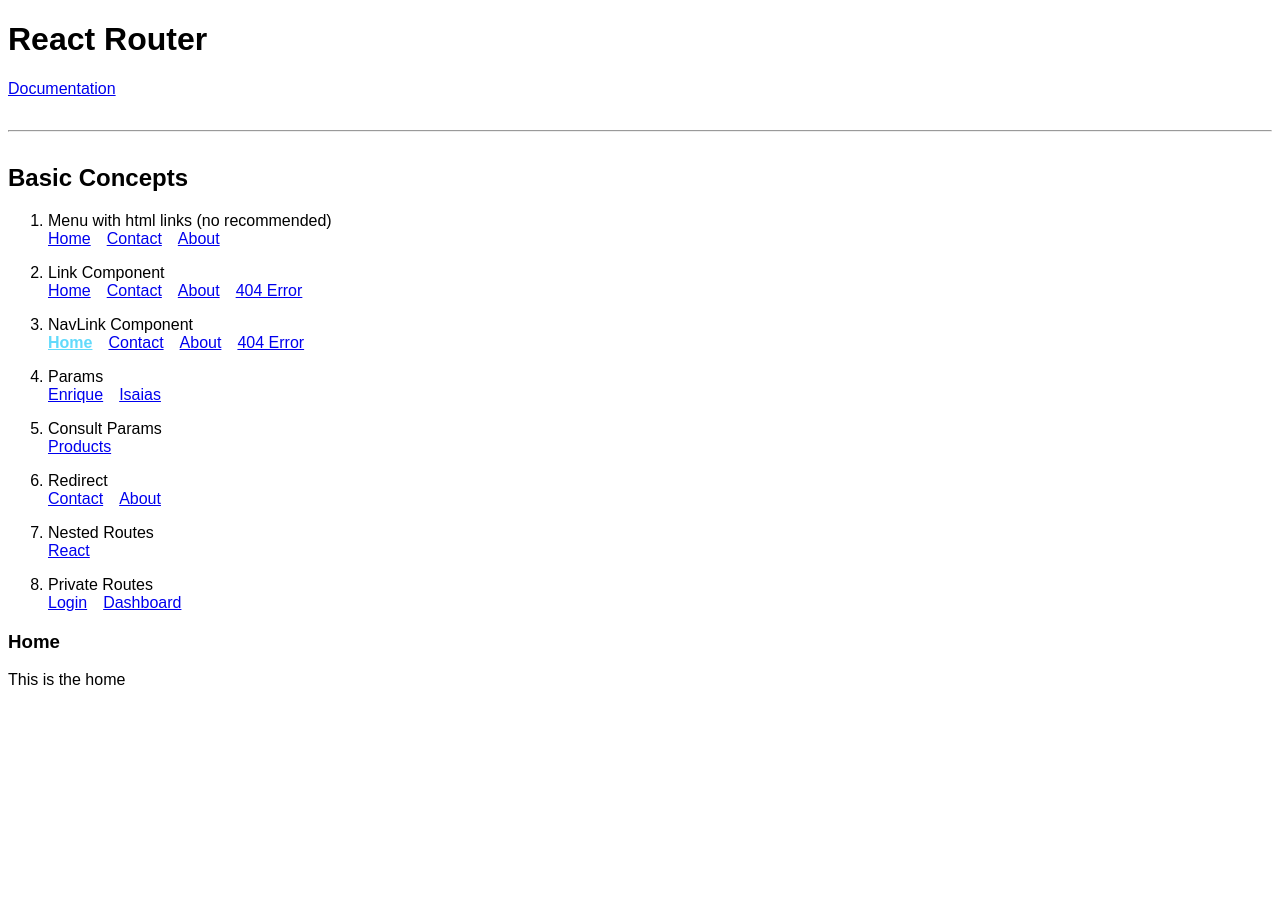
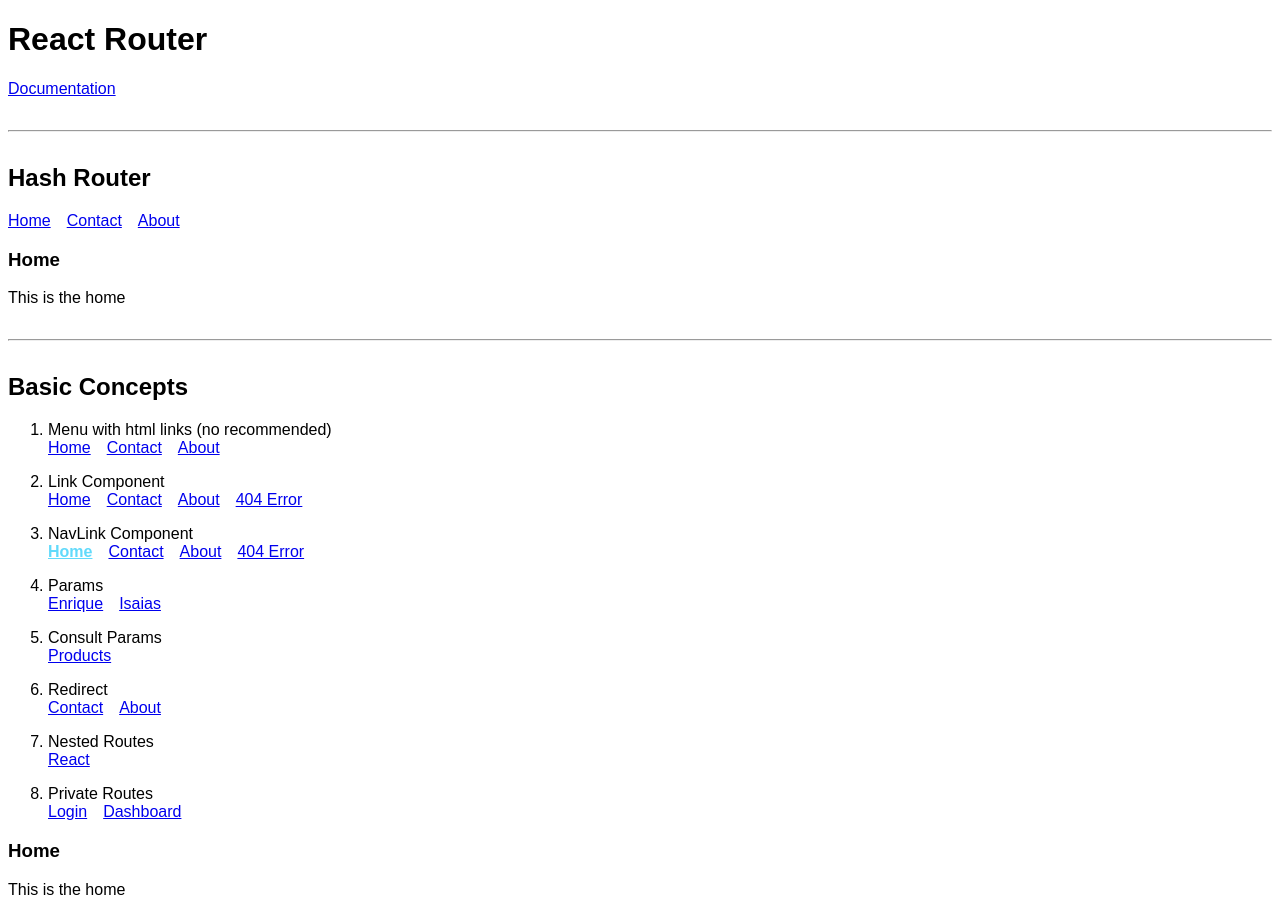
Before and after one commit to 2018030429/react-course-jm, a React (Create React App) app in the folder router-dom/: page / in a window 1280 px wide. Before the commit the page ends 800 px from the top, so only its background shows below. Built offline with nearby package versions, Linux system fonts and the light colour scheme.

Commit message:
React Router - HashRouter

```diff
--- a/router-dom/src/components/BasicConcepts.js
+++ b/router-dom/src/components/BasicConcepts.js
@@ -1,5 +1,5 @@
 import React from 'react'
-import { BrowserRouter as Router, Redirect, Route, Switch } from 'react-router-dom'
+import { BrowserRouter as Router, Redirect, Route, Switch, HashRouter, Link } from 'react-router-dom'
 import About from '../pages/About'
 import Contact from '../pages/Contact'
 import Dashboard from '../pages/Dashboard'
@@ -15,6 +15,21 @@
 const BasicConcepts = () => {
   return (
     <div>
+      <h2> Hash Router </h2>
+      <HashRouter>
+        <nav>
+          <Link to="/">Home</Link>
+          <Link to="/contact">Contact</Link>
+          <Link to="/about">About</Link>
+        </nav>
+        <Switch>
+          <Route exact path="/" component={Home} />
+          <Route exact path="/about" component={About} />
+          <Route exact path="/contact" component={Contact} />
+          <Route path="*" component={Error404} />
+        </Switch>
+      </HashRouter>
+      <hr/>
       <h2> Basic Concepts </h2>
       <Router>
         <ConceptMenu/>
```
